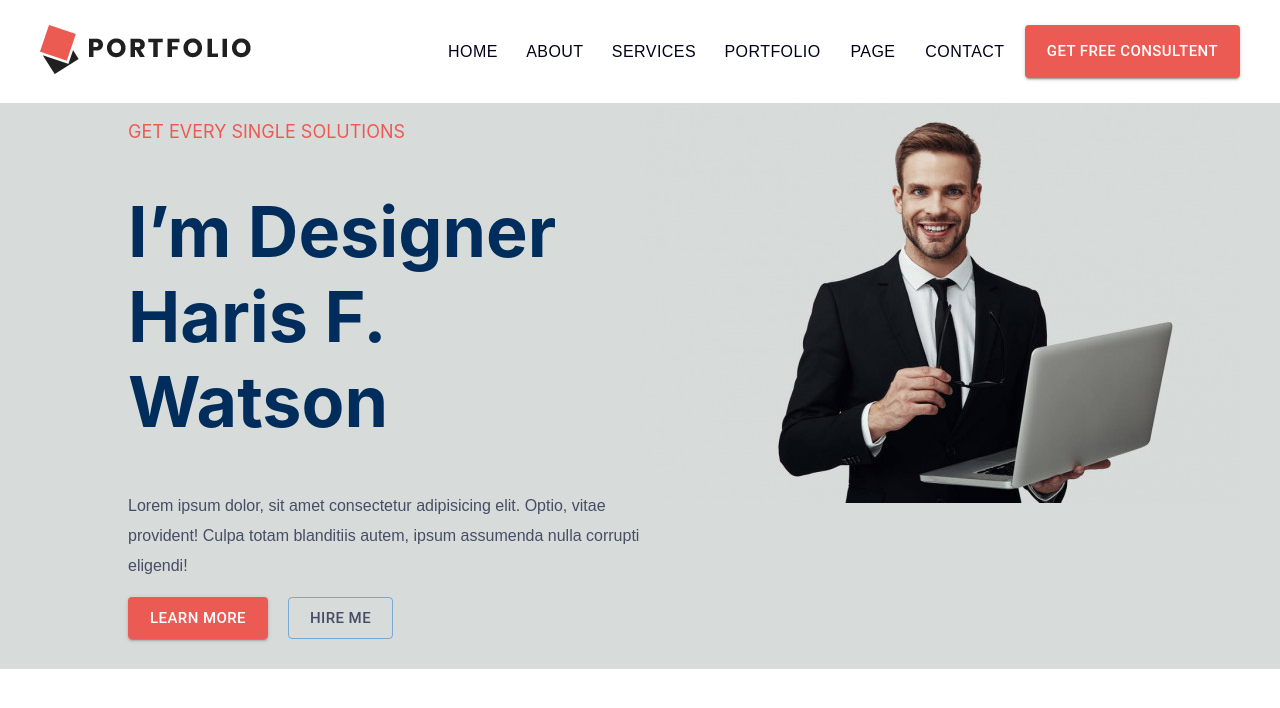
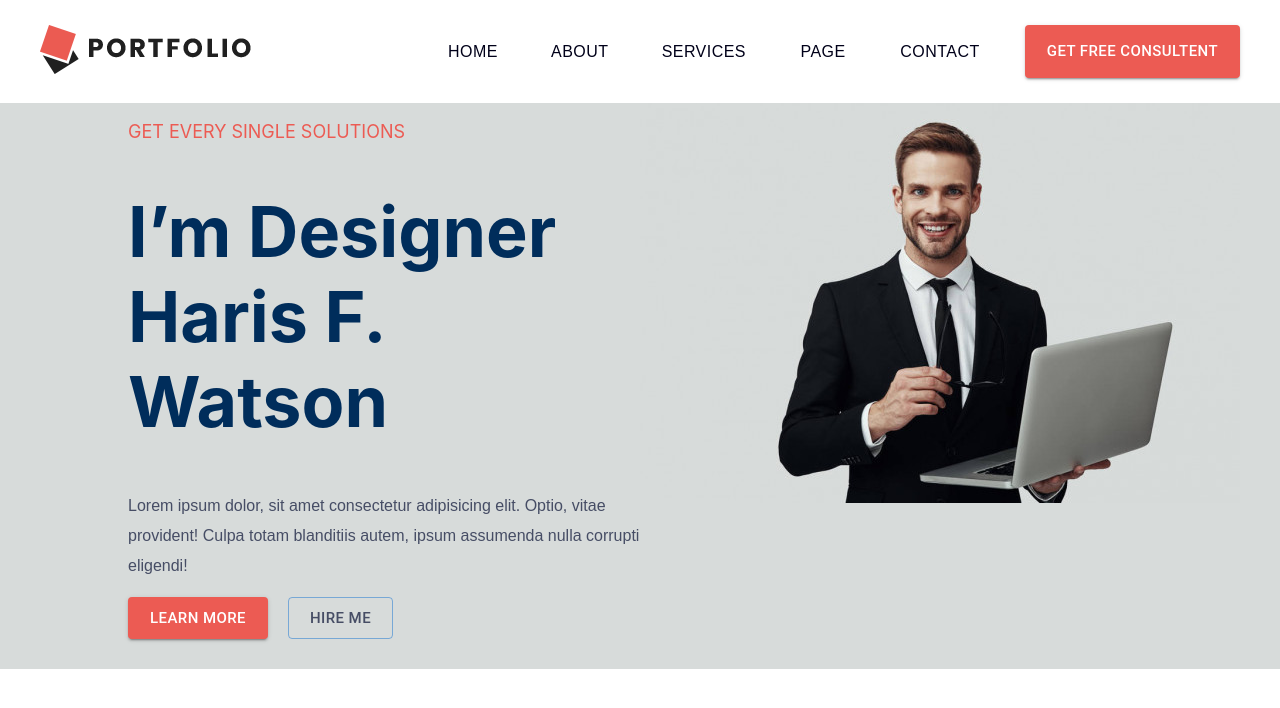
Before and after one commit to AnandPawanipagar/portfolio, a React (Create React App) app: page / in a window 1280 px wide. Shown: the top 708 px of the page. Built offline with nearby package versions, Linux system fonts and the light colour scheme.

Commit message:
basic link tag is used till now

```diff
--- a/src/Components/Home/Navbar/Navbar.js
+++ b/src/Components/Home/Navbar/Navbar.js
@@ -4,22 +4,27 @@ import { useState } from "react";
 import { motion } from "framer-motion";
 import { Grid, Button } from "@mui/material";
 import { styled } from "@mui/material/styles";
+import { BrowserRouter as Router, Link } from "react-router-dom";
 
 const ConsultentButton = styled(Button)({
   backgroundColor: "#ec5b53",
   color: "white",
 });
-const tabs = ["Home", "About", "Services", "Portfolio", "Page", "Contact"];
+
+const tabs = [
+  { tabName: "Home", address: "/" },
+  { tabName: "About", address: "/about" },
+  { tabName: "Services", address: "/services" },
+  { tabName: "Page", address: "/page" },
+  { tabName: "Contact", address: "/contact" },
+];
 
 const Navbar = () => {
   return (
-    <>
+    <Router>
       <Grid container spacing={0} className="navbarContainer">
         <Grid xs={4} className="navbarContainer--logoGrid">
-          <img
-            src="images/logo.webp"
-            alt="Portfolio"
-          />
+          <img src="images/logo.webp" alt="Portfolio" />
         </Grid>
         <Grid className="navbarContainer--tabsGrid" xs={8}>
           {tabs.map((tab) => {
@@ -28,7 +33,12 @@ const Navbar = () => {
                 className="navbarContainer--tabsGrid--tabs"
                 variant="text"
               >
-                {tab}
+                <Link
+                  className="navbarContainer--tabsGrid--tabs"
+                  to={tab.address}
+                >
+                  {tab.tabName}
+                </Link>
               </Button>
             );
           })}
@@ -45,7 +55,7 @@ const Navbar = () => {
           </ConsultentButton>
         </Grid>
       </Grid>
-    </>
+    </Router>
   );
 };
 
--- a/src/Components/Home/Navbar/Navbar.scss
+++ b/src/Components/Home/Navbar/Navbar.scss
@@ -10,6 +10,7 @@
 
     .navbarContainer--tabsGrid--tabs {
       font-family: "Rubik", sans-serif;
+      text-decoration: none;
       font-size: 16px;
       font-weight: normal;
       color: #000019;
```
